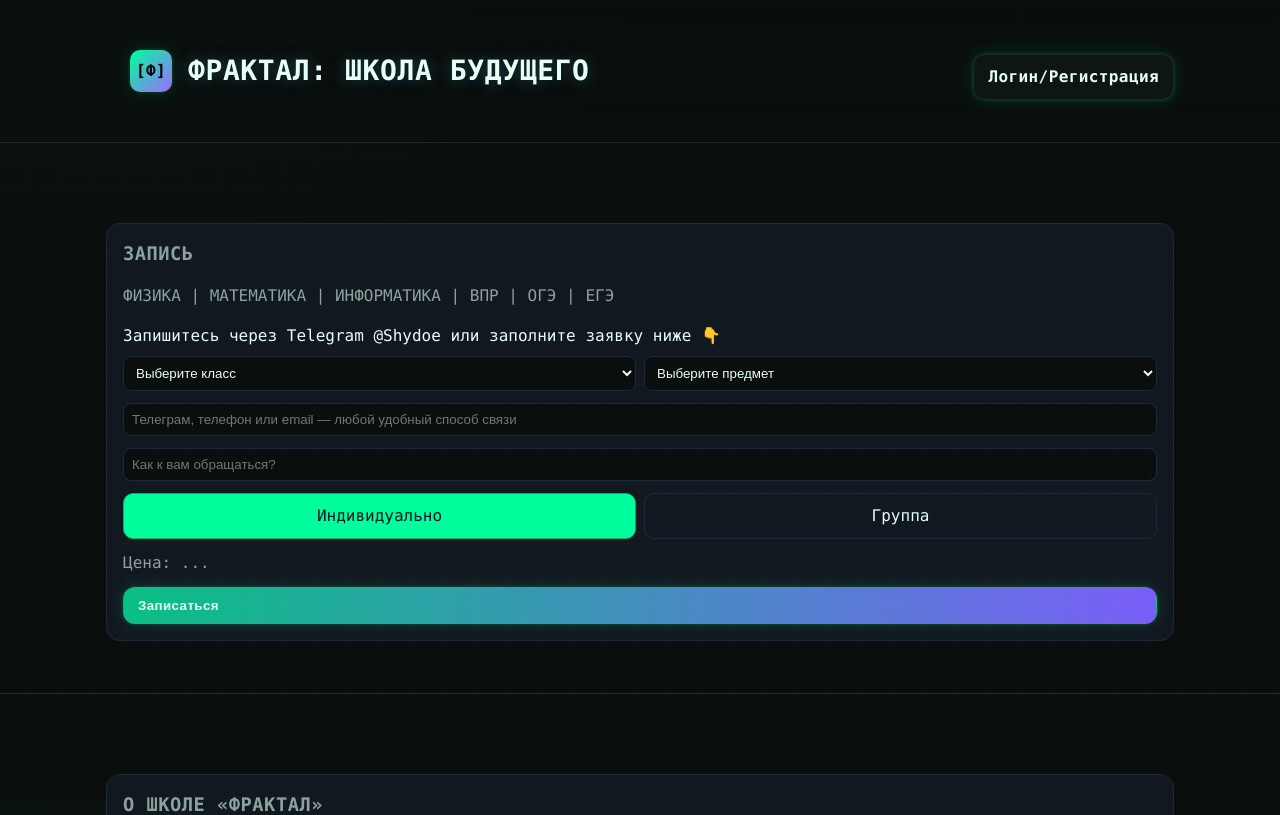
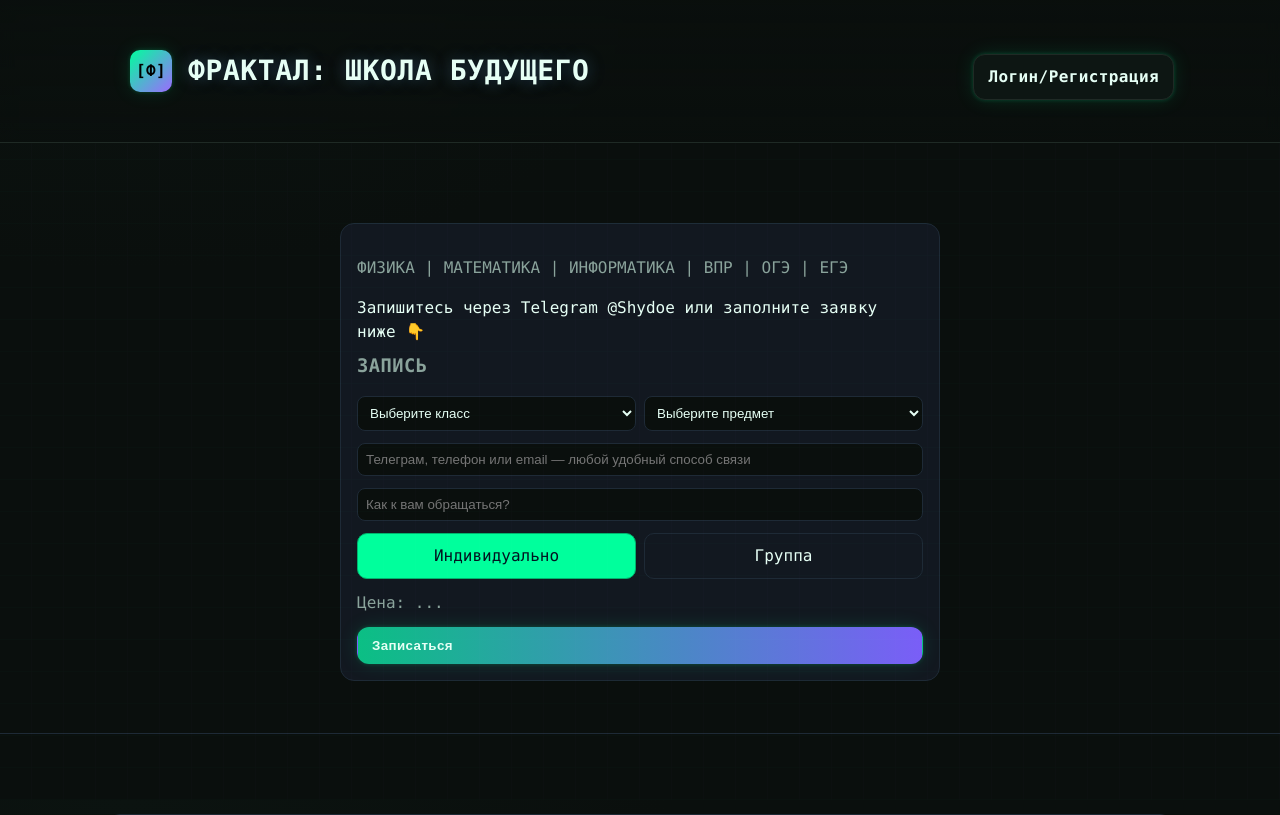
Before and after one commit to EPMAKOBB/django-site, a Django app: page / in a window 1280 px wide. Shown: the top 815 px of the page. Run offline with Django 5.2, Linux system fonts and the light colour scheme.

Commit message:
feat: add narrow block styling for signup

```diff
--- a/static/css/main.css
+++ b/static/css/main.css
@@ -46,6 +46,11 @@ header { position: sticky; top: 0; z-index: 50; backdrop-filter: blur(10px); bac
   border: 1px solid var(--border);
   border-radius: 14px;
   padding: 16px;
+}
+
+.block--narrow {
+  max-width:600px;
+  margin:0 auto;
 }
 
 .block h3 {
--- a/templates/home.html
+++ b/templates/home.html
@@ -5,10 +5,10 @@
 {% block content %}
   <section id="about" class="section">
     <div class="container">
-      <div class="block">
-        <h3 class="section-title">Запись</h3>
+      <div class="block block--narrow">
         <p class="muted mb-8">ФИЗИКА | МАТЕМАТИКА | ИНФОРМАТИКА | ВПР | ОГЭ | ЕГЭ</p>
         <p class="mb-8">Запишитесь через Telegram <a href="https://t.me/Shydoe" target="_blank">@Shydoe</a> или заполните заявку ниже 👇</p>
+        <h3 class="section-title">Запись</h3>
         <form action="{% url 'applications:apply' %}" method="post" class="signup-form">
           {% csrf_token %}
           <div class="grid">
```
